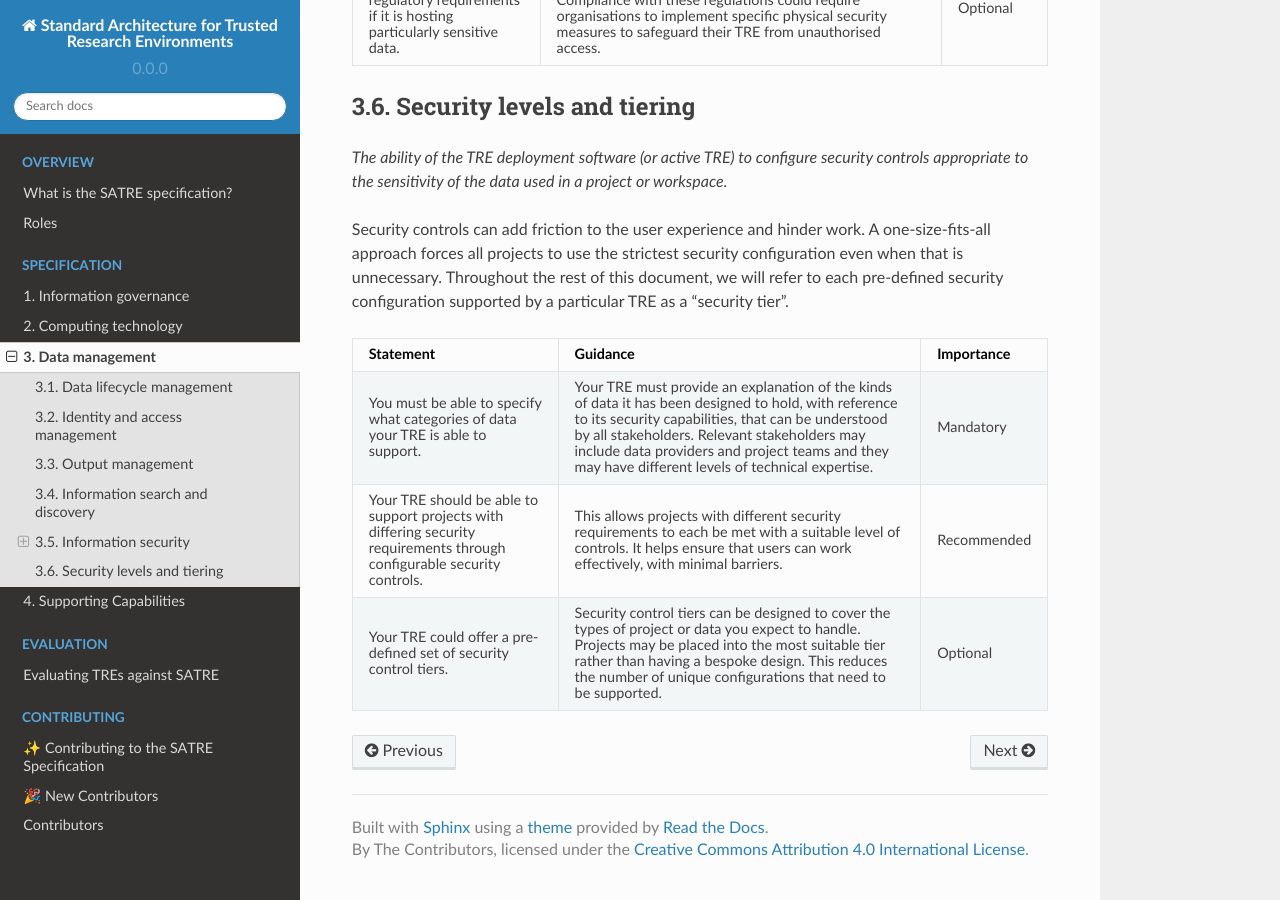
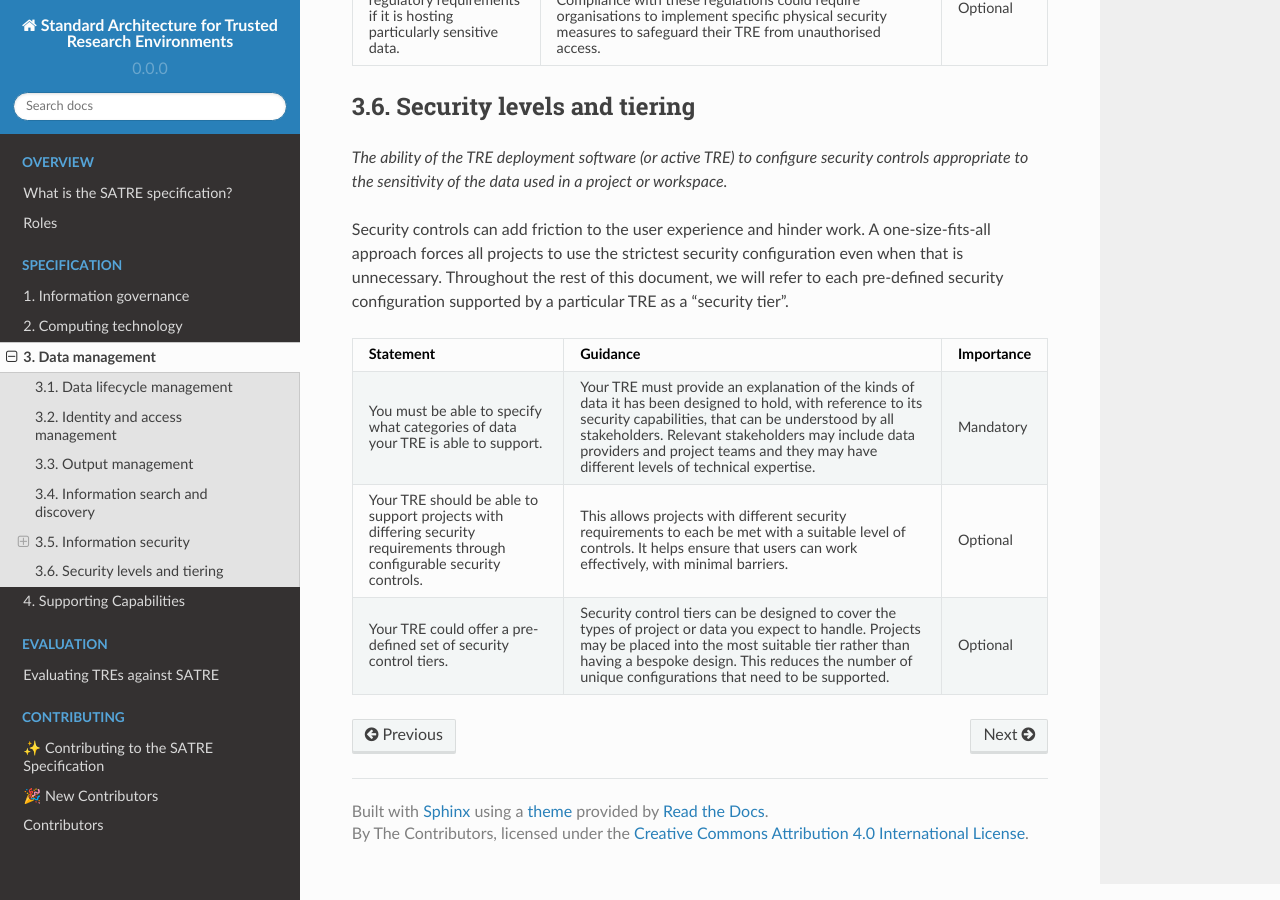
Before and after one commit to sa-tre/satre-specification, a Sphinx documentation site: the page built from docs/source/pillars/data_management.md, in a window 1280 px wide and 900 px high, scrolled down 6146 px. Built offline with Sphinx 7.4.7 and the Read the Docs theme 2.0.0, drawn with Linux system fonts in a browser that asks for light colours.

Commit message:
Update docs/source/pillars/data_management.md
Co-authored-by: Simon Li <orpheus+devel@gmail.com>

```diff
--- a/docs/source/pillars/data_management.md
+++ b/docs/source/pillars/data_management.md
@@ -311,7 +311,7 @@ Throughout the rest of this document, we will refer to each pre-defined security
 * - Your TRE should be able to support projects with differing security requirements through  configurable security controls.
   - This allows projects with different security requirements to each be met with a suitable level of controls.
     It helps ensure that users can work effectively, with minimal barriers.
-  - Recommended
+  - Optional
 * - Your TRE could offer a pre-defined set of security control tiers.
   - Security control tiers can be designed to cover the types of project or data you expect to handle.
     Projects may be placed into the most suitable tier rather than having a bespoke design.
```
